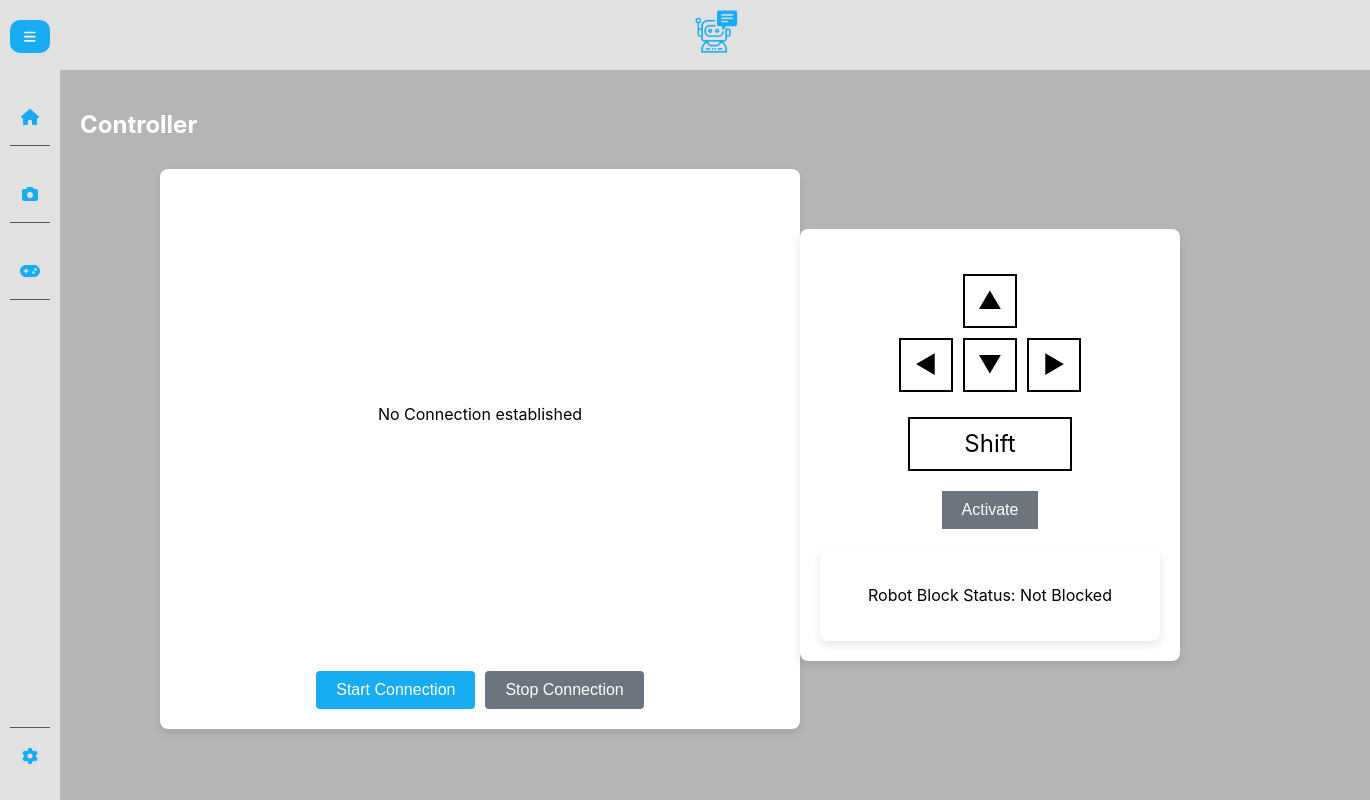
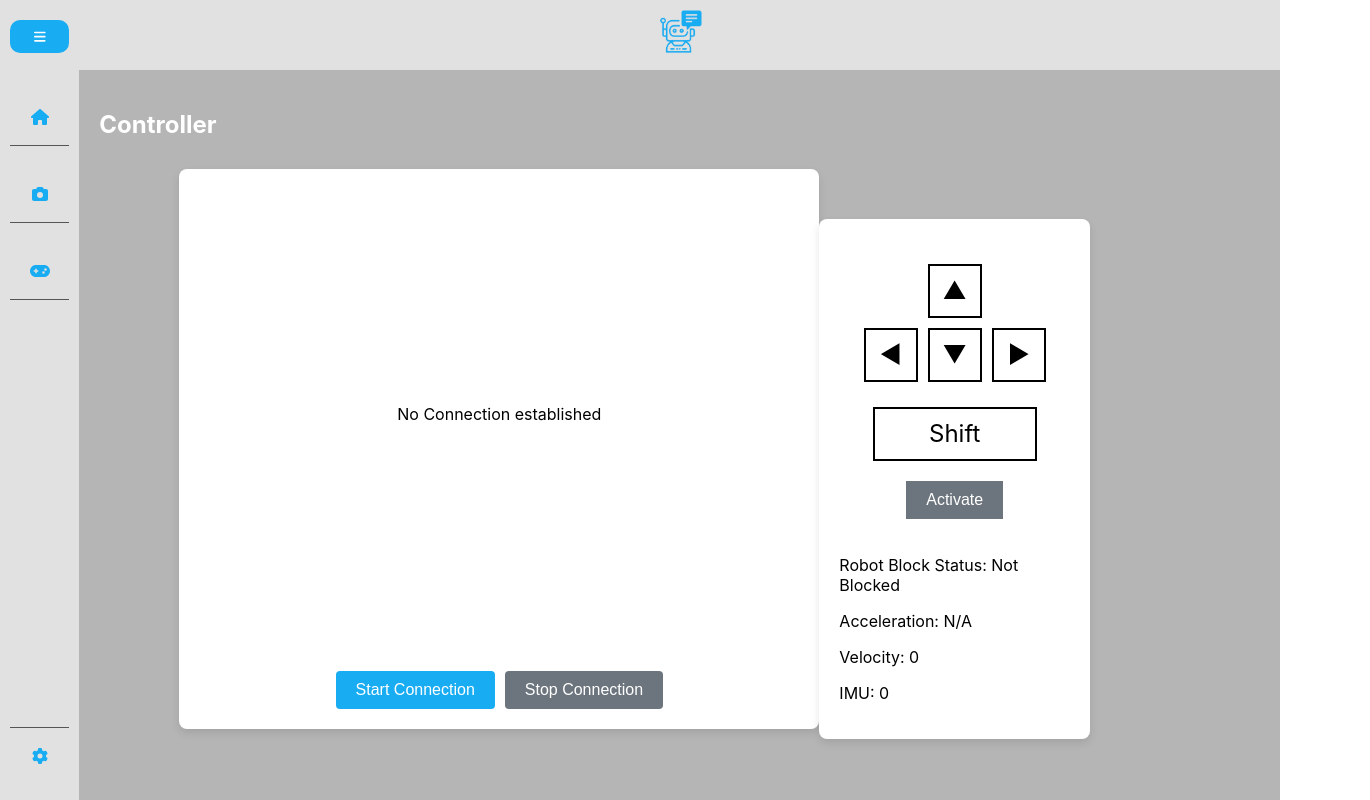
Before and after one commit to aronse1/FRR, a React (Create React App) app in the folder frr-frontend/: page /controller in a window 1280 px wide. Shown: the whole page, 1370 px wide, since content can reach past the window. Built offline with nearby package versions, Linux system fonts and the light colour scheme; no server answers.

Commit message:
implementation of status box to controller component

```diff
--- a/frr-frontend/src/components/Controller.css
+++ b/frr-frontend/src/components/Controller.css
@@ -88,7 +88,7 @@ img {
   padding: 20px;
   border-radius: 8px;
   box-shadow: 0 4px 8px rgba(0, 0, 0, 0.1);
-  margin-top: 70px;
+  margin-top: 60px;
   margin-right: 170px;
   display: flex;
   flex-direction: column; /* Ensures content is stacked vertically */
@@ -148,6 +148,7 @@ img {
 .control-toggle button {
   padding: 10px 20px;
   font-size: 16px;
+  margin-bottom: 20px;
   cursor: pointer;
   border: none;
   background-color: #6c757d;
@@ -170,7 +171,7 @@ img {
 
 
 .controller-block-status {
-  background-color: #ffffff;
+  background-color: #e7e7e7;
   padding: 20px;
   border-radius: 8px;
   box-shadow: 0 4px 8px rgba(0, 0, 0, 0.1);
--- a/frr-frontend/src/components/Controller.js
+++ b/frr-frontend/src/components/Controller.js
@@ -9,10 +9,14 @@ const Controller = () => {
   const [isConnected, setIsConnected] = useState(false);
   const [errorMessage, setErrorMessage] = useState(null);
   const [pressedKey, setPressedKey] = useState(null);
-  const [isBlocked, setIsBlocked] = useState(false); // State für den Blockierstatus
+  const [isBlocked, setIsBlocked] = useState(false);
+  const [accelerometer, setAccelerometer] = useState(null);
+  const [velocity, setVelocity] = useState(null);
+  const [imuString, setImuString] = useState(null);
 
   const wsCameraRef = useRef(null);
   const wsControlRef = useRef(null);
+  const wsStatusRef = useRef(null);
 
   // Start WebSocket für die Kamera
   const startCameraWebSocket = () => {
@@ -73,6 +77,41 @@ const Controller = () => {
     return () => {
       if (wsControlRef.current) {
         wsControlRef.current.close();
+      }
+    };
+  }, []);
+
+  // WebSocket für Status (Block und Geschwindigkeitswerte)
+  useEffect(() => {
+    wsStatusRef.current = new WebSocket('ws://192.168.178.24:5003');
+
+    wsStatusRef.current.onopen = () => {
+      console.log('WebSocket für den Status etabliert');
+    };
+
+    wsStatusRef.current.onmessage = (event) => {
+      try {
+        const data = JSON.parse(event.data);
+        setIsBlocked(data.motor_stall);
+        setAccelerometer(data.accelerometer);
+        setImuString(data.imu_string);
+        setVelocity(data.velocity);
+      } catch (error) {
+        console.error('Error parsing WebSocket message:', error);
+      }
+    };
+
+    wsStatusRef.current.onclose = () => {
+      console.log('WebSocket für den Status geschlossen');
+    };
+
+    wsStatusRef.current.onerror = () => {
+      console.error('WebSocket für den Status hat einen Fehler');
+    };
+
+    return () => {
+      if (wsStatusRef.current) {
+        wsStatusRef.current.close();
       }
     };
   }, []);
@@ -166,9 +205,12 @@ const Controller = () => {
                 </div>
               </div>
 
-              {/* Block Status Box unterhalb der Steuerung */}
-              <div className="controller-block-status">
+              {/* Status Box für Block Status und Geschwindigkeitswerte */}
+              <div className="controller-status-box">
                 <p>Robot Block Status: {isBlocked ? 'Blocked' : 'Not Blocked'}</p>
+                <p>Acceleration: {accelerometer ? JSON.stringify(accelerometer) : 'N/A'}</p>
+                <p>Velocity: {velocity ? JSON.stringify(velocity) : '0'}</p>
+                <p>IMU: {imuString ? imuString : '0'}</p>
               </div>
             </div>
           </div>
```
